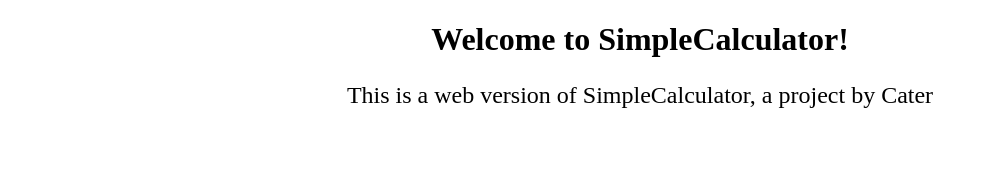
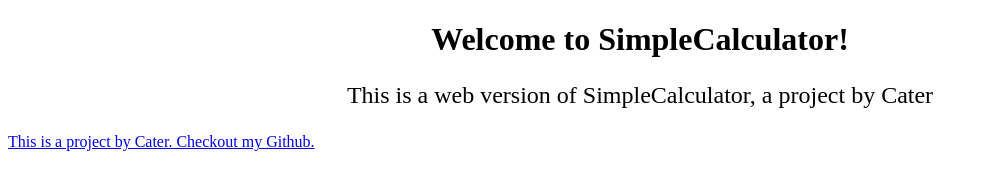
Before and after one commit to SuperCater/Simple-Calculator, a website: page Web/index.html in a window 1280 px wide. Shown: the whole page, without its empty margins (0-988 px from the left). Drawn offline with Linux system fonts and the light colour scheme.

Commit message:
Tried to style a link to the github.

```diff
--- a/Web/index.html
+++ b/Web/index.html
@@ -11,5 +11,9 @@
     <p class="center bigFont">This is a web version of SimpleCalculator, a project by Cater</p>
 </body>
 
+<footer>
+    <a href="https://github.com/SuperCater" class="center" id="author">This is a project by Cater. Checkout my Github.</a>
+</footer>
+
 
 </html>
--- a/Web/style.css
+++ b/Web/style.css
@@ -5,3 +5,7 @@
 .bigFont {
     font-size: 1.5em;
 }
+
+#author {
+    text-align: bottom;
+}
```
